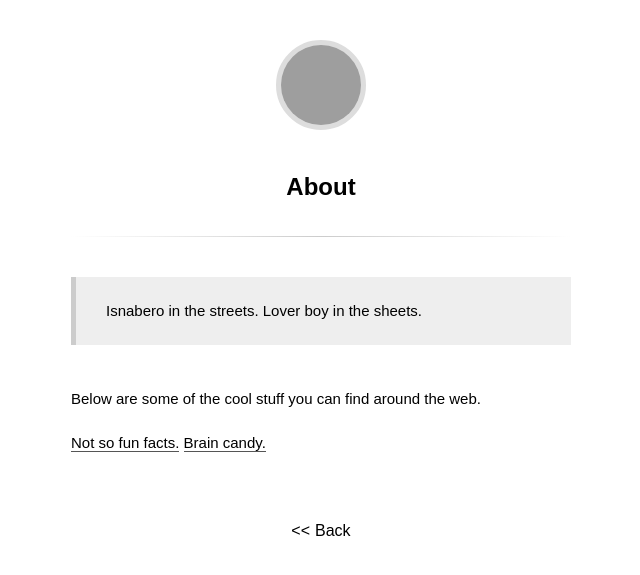
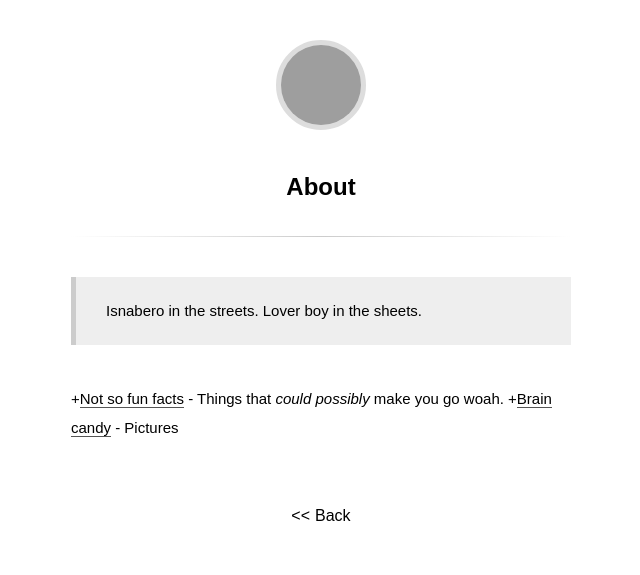
Before and after one commit to migzpogi/migzpogi.github.io, a Jekyll site: the page built from about.md, in a window 1280 px wide. Shown: the top 575 px of the page, without its empty margins (319-959 px from the left). Built offline with Jekyll 4.4.1, drawn with Linux system fonts in a browser that asks for light colours; some web fonts are replaced; grey boxes are pictures that could not be loaded.

Commit message:
about.md formatting

```diff
--- a/about.md
+++ b/about.md
@@ -4,7 +4,5 @@ title: About
 
 > Isnabero in the streets. Lover boy in the sheets.
 
-Below are some of the cool stuff you can find around the web.
-
-[Not so fun facts.](https://migzpogi.github.io/til)
-[Brain candy.](https://migzpogi.github.io/til)
++[Not so fun facts](https://migzpogi.github.io/til) - Things that *could possibly* make you go woah.
++[Brain candy](https://migzpogi.github.io/til) - Pictures
```
